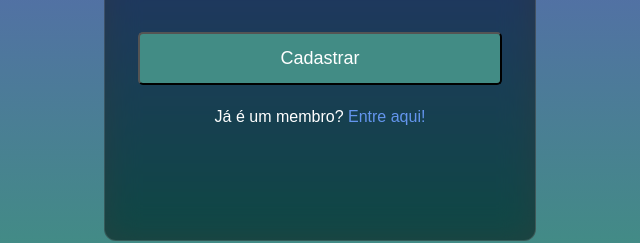
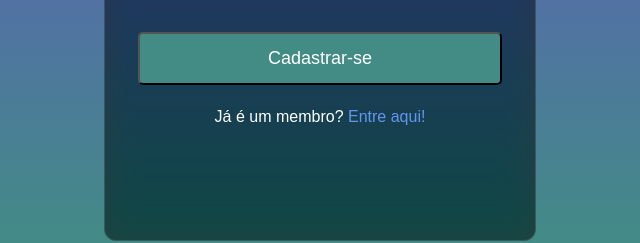
Before and after one commit to Mulannes/Projeto_streaming, a website: page html/register.html in a window 1280 px wide. Shown: the part 548-791 px from the top of the page, 320-960 px from the left. Drawn offline with Linux system fonts and the light colour scheme.

Commit message:
uma parte do server ,correção na tela 'register.hrml'

```diff
--- a/html/register.html
+++ b/html/register.html
@@ -39,7 +39,7 @@
             <br><br>
 
             <!-- Enviar -->
-            <a href="plano-page.html"><button type="submit">Cadastrar</button></a>
+            <button type="submit">Cadastrar-se</button>
 
             <!-- Login Page -->
             <p class="register">Já é um membro? <a href="login.html">Entre aqui!</a></p>
```
Also changed, not shown: server.js (line endings or trailing spaces).
